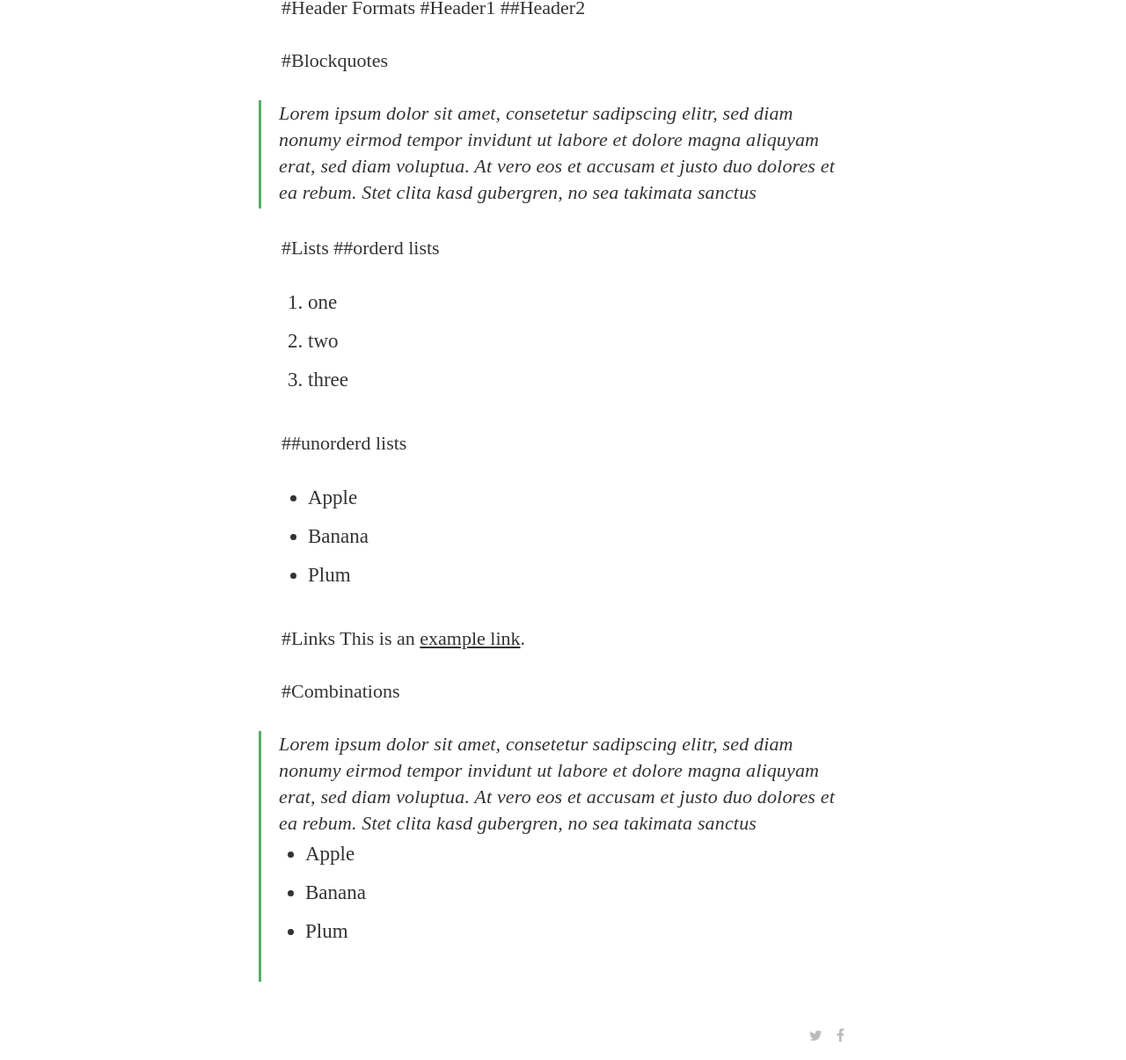
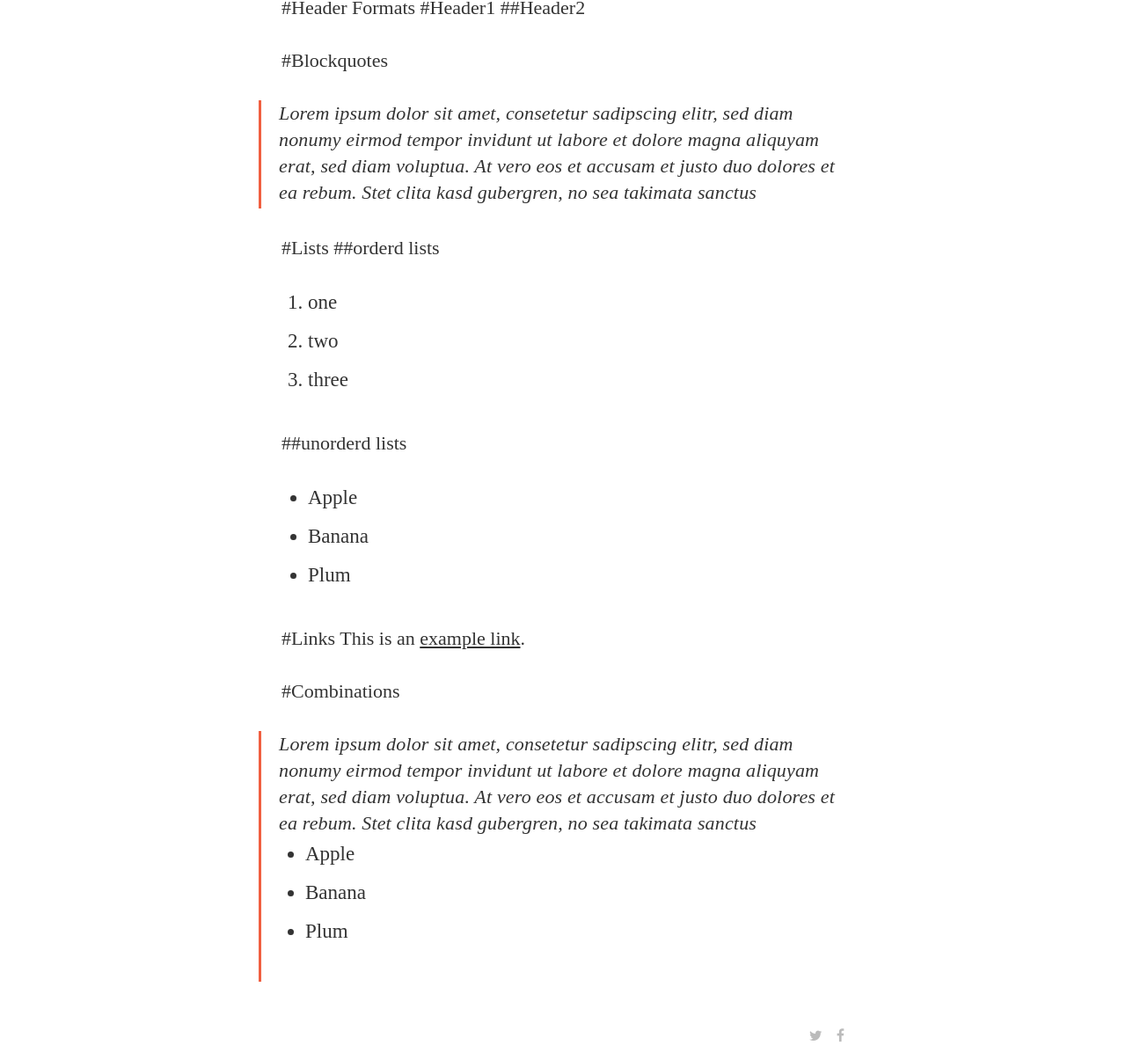
Before and after one commit to lantoniotrento/blogantoniotrento.github.io, a Jekyll site: the page built from _posts/2014-11-30-mediator_features.markdown, in a window 1280 px wide. Shown: the part 1066-2271 px from the top of the page at 88% size. Built offline with Jekyll 4.4.1, drawn with Linux system fonts in a browser that asks for light colours; nearby versions of some CDN libraries; some web fonts are replaced; comment, search, counter and statistics services are not loaded.

Commit message:
colors red

```diff
--- a/css/main.sass
+++ b/css/main.sass
@@ -420,13 +420,13 @@ body
     blockquote
       margin: 0 0 30px
       margin-left: -26px
-      border-left: 3px solid #57ad68
+      border-left: 3px solid #F05F40
       padding-left: 20px
       p
         letter-spacing: 0.01rem
         font-weight: 400
         font-style: italic
-        mborder-left: 3px solid #57ad68
+        mborder-left: 3px solid #F05F40
         mpadding-left: 20px
         mmargin-left: -26px
         padding-bottom: 3px
@@ -589,7 +589,7 @@ body
       text-decoration: none
       cursor: pointer
       height: 44px
-      background: #57ad68
+      background: #F05F40
       color: #fff
       vertical-align: middle
       box-sizing: border-box
```
